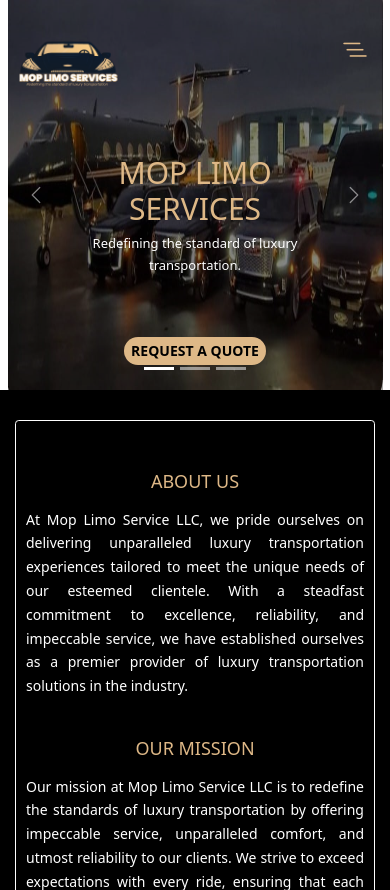
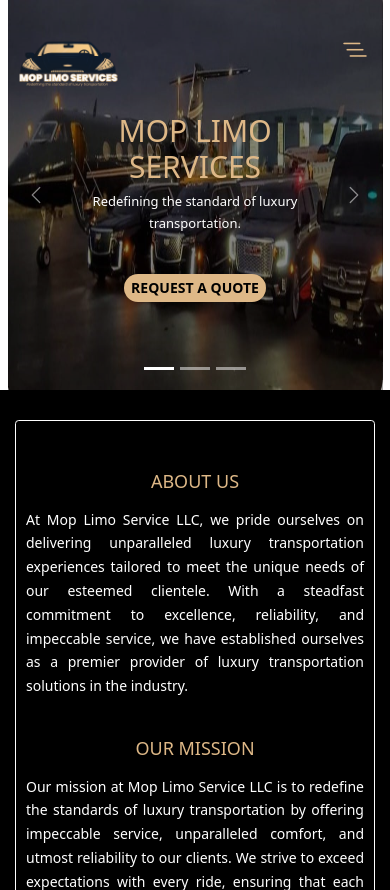
Before and after one commit to tsbproject/mop-limo, a PHP site: page / in a window 390 px wide. Shown: the top 890 px of the page. Run offline with PHP 8.4, Linux system fonts and the light colour scheme.

Commit message:
[committed]

```diff
--- a/css/style.css
+++ b/css/style.css
@@ -271,19 +271,18 @@ body {
     color: #000000;
     font-weight: 800; } }
 
-.carousel-item__btn {
+.carousel-caption__btn {
   position: relative;
-  bottom: 53rem; }
+  bottom: 45rem; }
 
 @media (max-width: 768px) and (max-width: 768px) {
-  .carousel-item__btn {
+  .carousel-caption__btn {
     position: relative;
-    bottom: -75rem; } }
+    bottom: 2rem; } }
 
 @media (max-width: 992px) and (max-width: 992px) {
-  .carousel-item__btn {
-    position: relative;
-    bottom: -100rem; } }
+  .carousel-caption__btn {
+    position: absolute; } }
 
 .carousel-item__img {
   height: 131.7vh;
@@ -292,6 +291,18 @@ body {
 @media (max-width: 576px) and (max-width: 576px) {
   .carousel-item__img {
     max-height: 39rem; } }
+
+@media (max-width: 768px) and (max-width: 768px) {
+  .carousel-caption {
+    position: absolute;
+    bottom: -50rem;
+    text-align: center; } }
+
+@media (max-width: 992px) and (max-width: 992px) {
+  .carousel-caption {
+    position: absolute;
+    top: 15rem;
+    text-align: center; } }
 
 .carousel-caption__header {
   font-family: "Oxygen" sans-serif;
--- a/index.html
+++ b/index.html
@@ -101,7 +101,7 @@
               <div class="carousel-caption d-md-block">
                 <h1 class="carousel-caption__header">MOP LIMO SERVICES</h1>
                 <p class="carousel-caption__description">Redefining the standard of luxury transportation.</p>
-                <a class="carousel-caption__btn  btn btn--orange" href="mailto:dannylimollc@gmail.com">Request A Quote</a>
+                <a class="carousel-caption__btn  btn btn--orange" href="mailto:moplimoservices@gmail.com">Request A Quote</a>
               </div>
             </div>
             <div class="carousel-item" data-bs-interval="2000">
@@ -109,7 +109,7 @@
               <div class="carousel-caption d-md-block">
                 <h1 class="carousel-caption__header">MOP LIMO SERVICES</h1>
                 <p class="carousel-caption__description">We prioritize the satisfaction of our clients above anything else.</p>
-                <a class="carousel-caption__btn  btn btn--orange" href="mailto:dannylimollc@gmail.com">Request A Quote</a>
+                <a class="carousel-caption__btn  btn btn--orange" href="mailto:moplimoservices@gmail.com">Request A Quote</a>
               </div>
             </div>
             <div class="carousel-item">
@@ -117,7 +117,7 @@
               <div class="carousel-caption d-md-block">
                 <h1 class="carousel-caption__header">MOP LIMO SERVICES</h1>
                 <p class="carousel-caption__description"> From customizing routes to accommodating special requests.</p>
-                <a class="carousel-caption__btn  btn btn--orange" href="mailto:moplimoservicesllc@gmail.com">Request A Quote</a>
+                <a class="carousel-caption__btn  btn btn--orange" href="mailto:moplimoservices@gmail.com">Request A Quote</a>
 
               </div>
 
--- a/sass/components/_button.scss
+++ b/sass/components/_button.scss
@@ -167,16 +167,18 @@
 }
 
 
-.carousel-item__btn {
+.carousel-caption__btn {
+
 
 
     position: relative;
-    bottom: 53rem;
+    bottom: 45rem;
+
 
     @include for-tablet-portrait-up {
         @media (max-width: 768px) {
             position: relative;
-            bottom: -75rem;
+            bottom: 2rem;
 
 
 
@@ -186,8 +188,8 @@
 
       @include for-tablet-landscape-up {
         @media (max-width: 992px) {
-            position: relative;
-            bottom: -100rem;
+            position: absolute;
+
 
 
 
--- a/sass/components/_carousel.scss
+++ b/sass/components/_carousel.scss
@@ -57,16 +57,29 @@
   @include for-phone-only {
     @media (max-width: 576px) {
 
+
      }
   }
   @include for-tablet-portrait-up {
     @media (max-width: 768px) {
+      position: absolute;
+      bottom: -50rem;
+
+      text-align: center;
+
+
 
 
     }
   }
   @include for-tablet-landscape-up {
     @media (max-width: 992px) {
+
+      position: absolute;
+      top: 15rem;
+
+      text-align: center;
+
 
      }
   }
@@ -89,7 +102,18 @@
        }
     }
 
+    @include for-tablet-portrait-up {
+      @media (max-width: 768px) {
+
+
+      }
+
     }
+
+
+
+}
+
 
   &__description {
     font-family: "Lora" serif ;
@@ -108,7 +132,16 @@
        }
    }
 
+   @include for-tablet-portrait-up {
+    @media (max-width: 768px) {
+
+
+    }
+
 }
+
+
+  }
 
 
 
```
